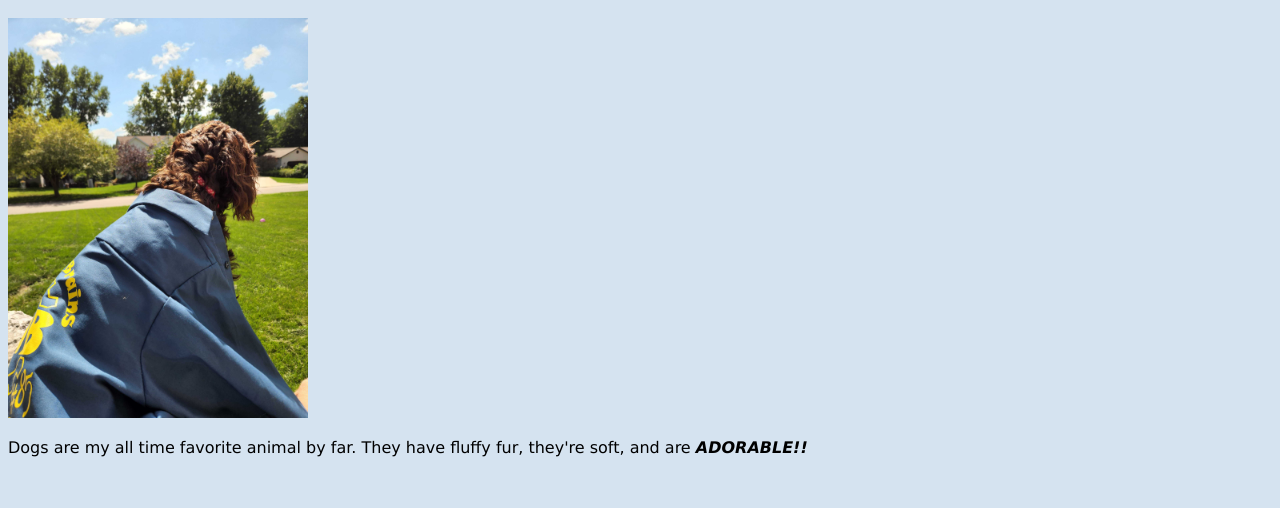
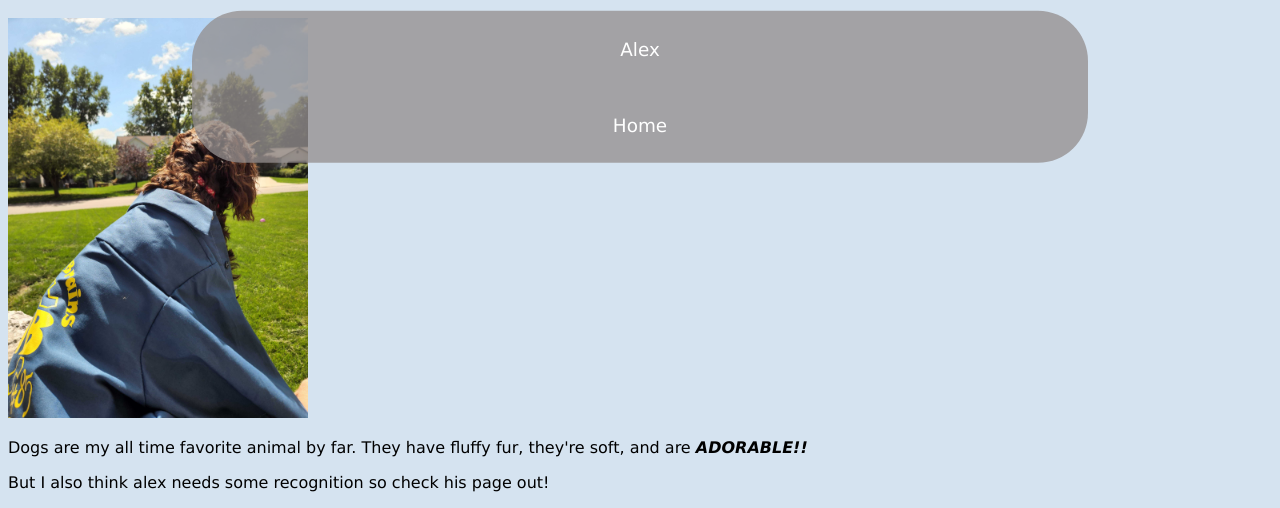
Before and after one commit to oaisd-ctc/push-pull-practice-DylanWaltersStudent, a plain HTML site: page pages/dylan.html in a window 1280 px wide. Shown: the part 313-821 px from the top of the page. Before the commit the page ends 800 px from the top, so only its background shows below. Drawn offline with Linux system fonts and the light colour scheme.

Commit message:
changes css styles (fix link)

```diff
--- a/css/main.css
+++ b/css/main.css
@@ -8,7 +8,7 @@ html {
     background-color: #948e8ec2;
     position: absolute;
     left: 50%;
-    top: 60%;
+    top: 50%;
     -webkit-transform: translate(-50%, -50%);
     transform: translate(-50%, -50%);
     border-radius: 50px;
--- a/pages/dylan.html
+++ b/pages/dylan.html
@@ -8,7 +8,6 @@
     <link rel="stylesheet" href="../css/main.css"/>
     <title>Dylan's Webpage</title>
 </head>
-
 <body>
     <h1>Dylan Walters</h1>
     <blockquote>
@@ -29,6 +28,12 @@
     </div>
 
     <p>Dogs are my all time favorite animal by far. They have fluffy fur, they're soft, and are <strong><em>ADORABLE!!</em></strong></p>
+    <p>But I also think alex needs some recognition so check his page out! </p>
+
+    <div class="link-list main-links">
+        <a href="../pages/alex.html">Alex</a>
+        <a href="../index.html">Home</a>
+    </div>
 </body>
 
 </html>
```
